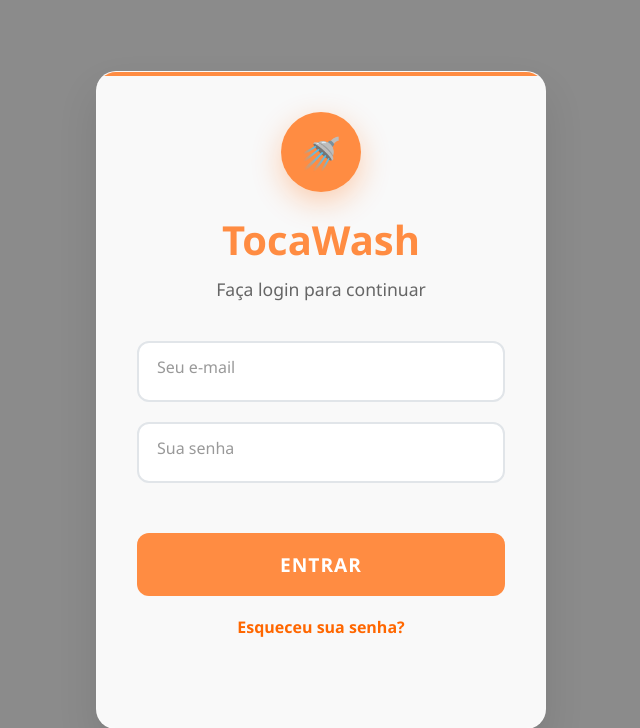
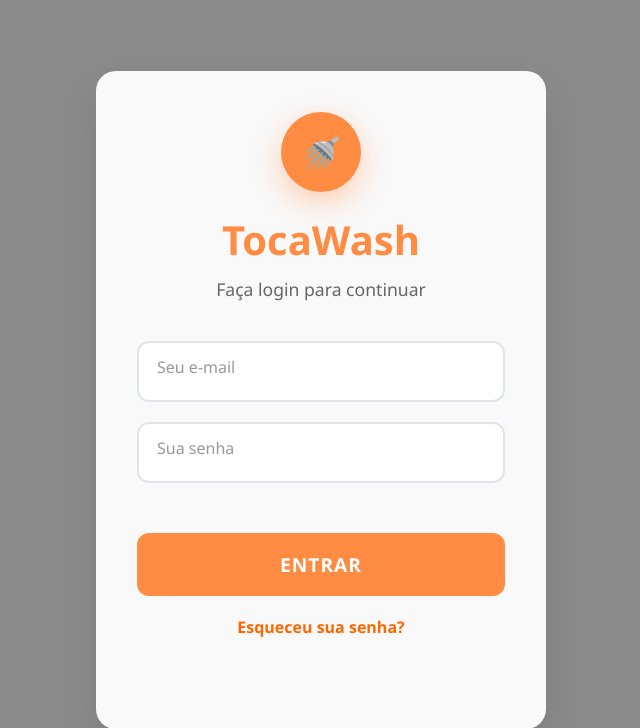
Before and after one commit to emilybrtt/toca-da-raposa, a Django app: page /login/ in a window 1280 px wide. Shown: the top 728 px of the page, without its empty margins (319-959 px from the left). Run offline with Django 5.2, Linux system fonts and the light colour scheme.

Commit message:
Refactor login page styling by renaming container class to login_container and updating CSS properties for improved layout and design

```diff
--- a/core/static/css/style.css
+++ b/core/static/css/style.css
@@ -14,7 +14,7 @@
       justify-content: center;
     }
 
-    .container {
+    .login_container {
       background: rgba(255, 255, 255, 0.95);
       backdrop-filter: blur(10px);
       border-radius: 20px;
@@ -27,14 +27,15 @@
       overflow: hidden;
     }
 
-    .container::before {
-      content: '';
-      position: absolute;
-      top: 0;
-      left: 0;
-      right: 0;
-      height: 4px;
-      background: #ff8c42;
+    .container {
+      background: rgba(255, 255, 255, 0.95);
+      backdrop-filter: blur(10px);
+      border-radius: 20px;
+      padding: 40px;
+      box-shadow: 0 20px 40px rgba(0, 0, 0, 0.1);
+      max-width: 600px;
+      width: 100%;
+      border: 1px solid rgba(255, 255, 255, 0.2);
     }
 
     .header {
--- a/core/templates/core/login.html
+++ b/core/templates/core/login.html
@@ -1,7 +1,7 @@
 {% extends 'core/base.html' %}
 
 {% block content %}
-  <div class="container">
+  <div class="login_container">
     <div class="header">
       <div class="login-icon"></div>
       <h2>TocaWash</h2>
```
